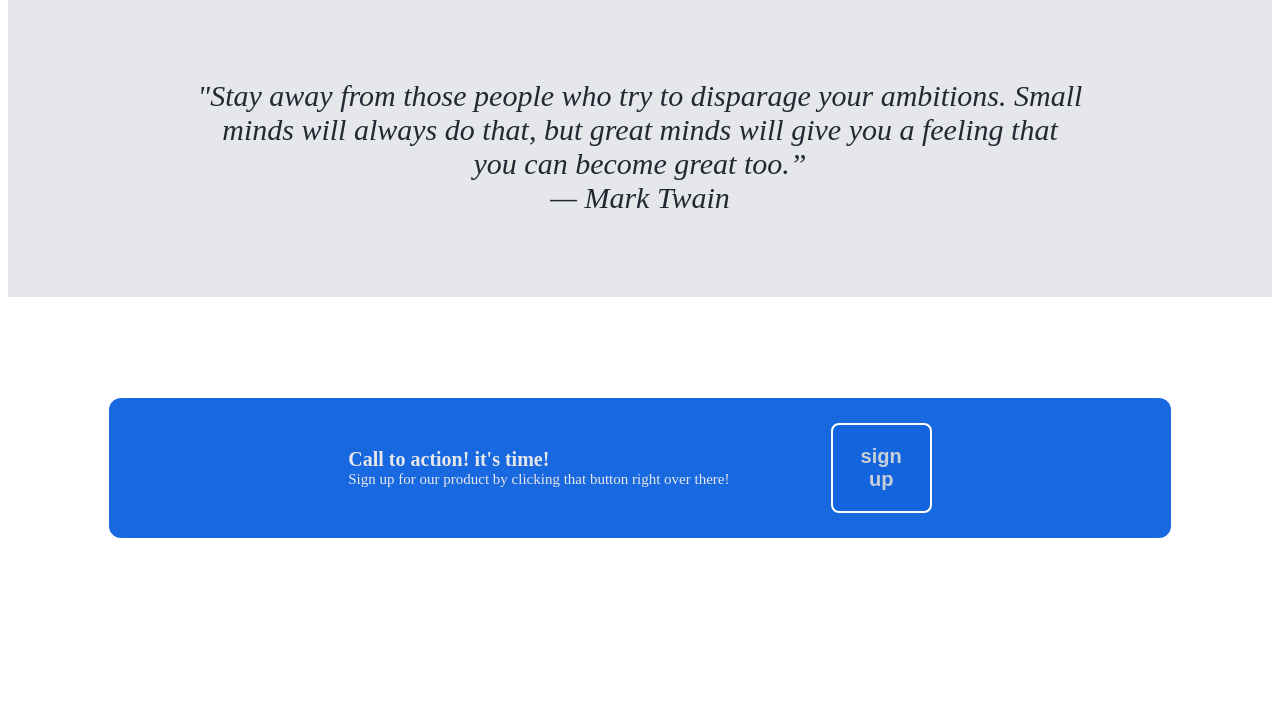
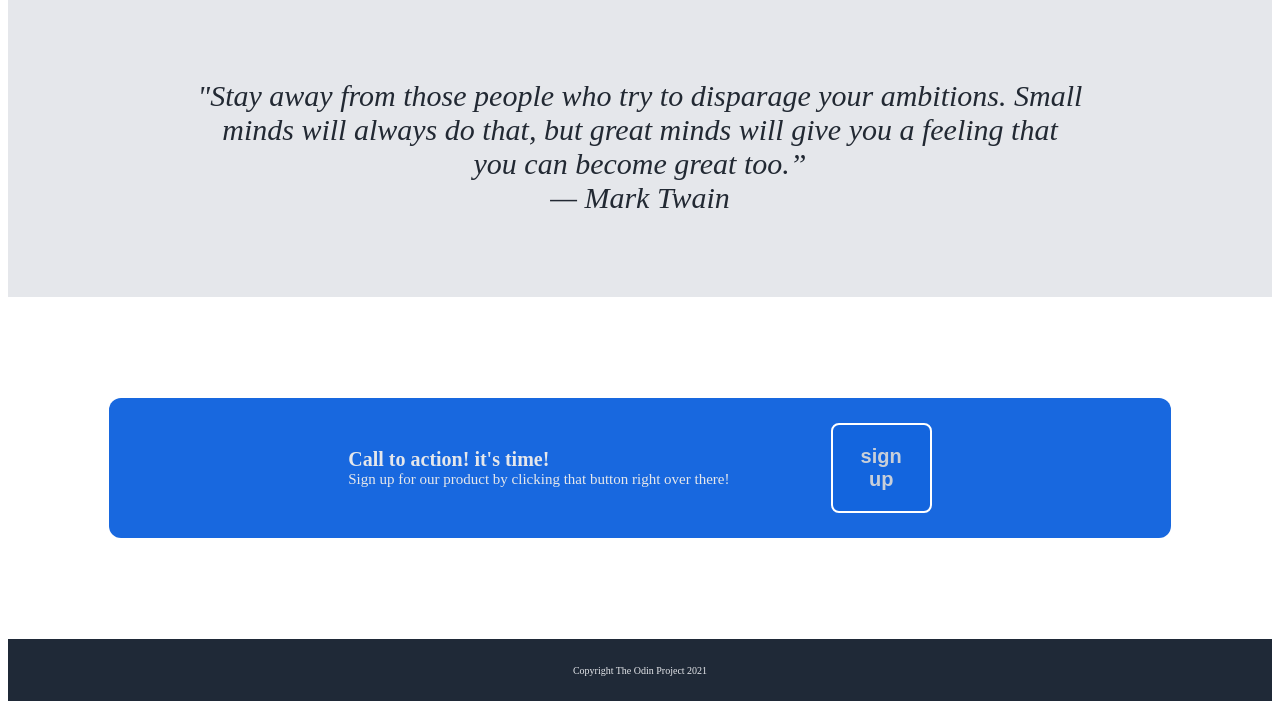
Before and after one commit to ShalomHunukumbura/top-landing-page, a plain HTML site: page index.html in a window 1280 px wide. Shown: the part 820-1529 px from the top of the page. Before the commit the page ends 1459 px from the top, so only its background shows below. Drawn offline with Linux system fonts and the light colour scheme.

Commit message:
container 5 added to html
the final touches are still needed though

```diff
--- a/index.html
+++ b/index.html
@@ -56,7 +56,10 @@
                 <div class="item_c4_2">Sign up for our product by clicking that button right over there!</div>
             </div>
             <button class="button_c4" >sign up</button>
+    </div>
 
+    <div class="container5">
+        <div class="c5_text">Copyright The Odin Project 2021</div>
 
     </div>
 </body>
```
